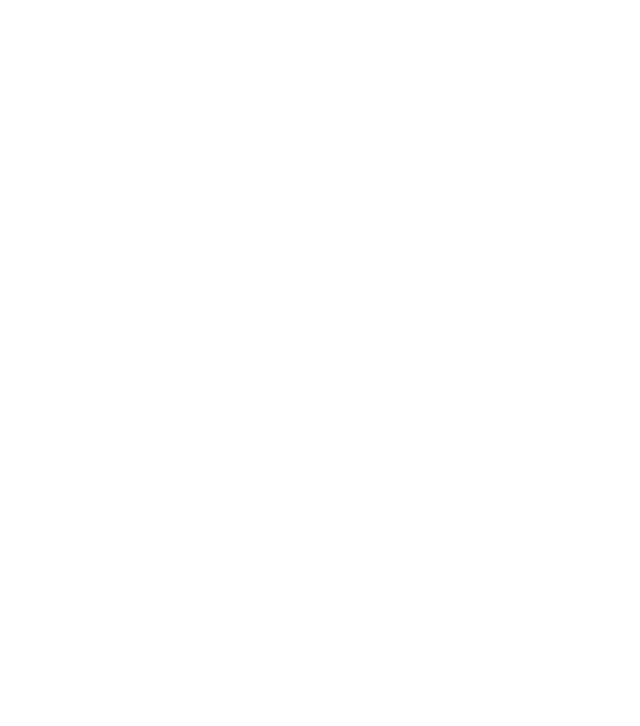
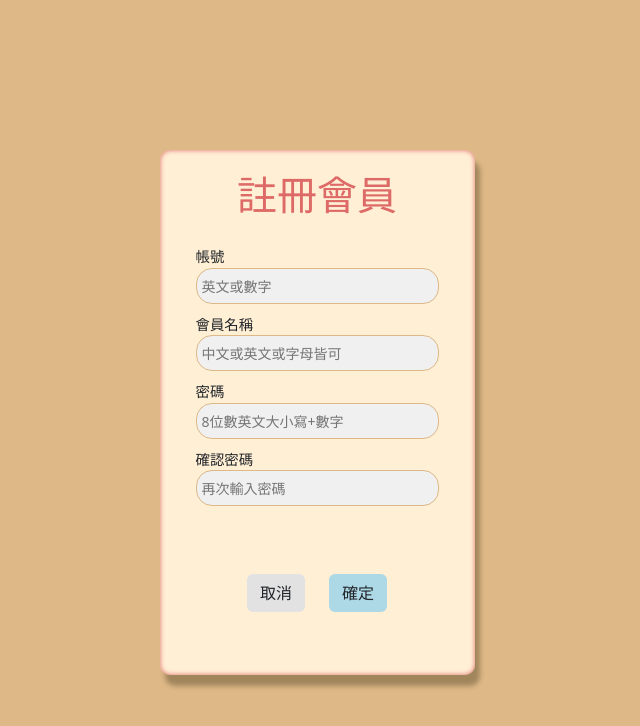
Before and after one commit to Miu37/handy, a Nuxt app: page /register in a window 1280 px wide. Before the commit this address had no page. Shown: the top 726 px of the page, without its empty margins (323-963 px from the left). Built offline with nearby package versions, Linux system fonts and the light colour scheme.

Commit message:
[feat] 安裝axios

```diff
--- a/package.json
+++ b/package.json
@@ -15,6 +15,7 @@
     "@fortawesome/free-regular-svg-icons": "^6.5.1",
     "@fortawesome/free-solid-svg-icons": "^6.5.1",
     "@fortawesome/vue-fontawesome": "^3.0.6",
+    "axios": "^1.6.8",
     "bootstrap": "^5.3.3",
     "nuxt": "^3.10.3",
     "sass": "^1.72.0",
--- a/pages/index.vue
+++ b/pages/index.vue
@@ -5,6 +5,10 @@
 
 function login() {
   router.push('/usr');
+}
+
+function register() {
+  router.push('/register');
 }
 </script>
 
@@ -24,7 +28,7 @@
       </div>
       <div class="loginBtn">
         <button class="btn me-4" @click="login">登入</button>
-        <button class="btn">註冊</button>
+        <button class="btn" @click="register">註冊</button>
       </div>
     </div>
   </div>
--- /dev/null
+++ b/pages/register.vue
@@ -0,0 +1,116 @@
+<script setup>
+import { useRouter } from 'vue-router';
+import { register } from '@/server/api/api';
+
+const reqData = reactive({
+  account: 'test',
+  name: 'test',
+  password: '123',
+  email: '',
+  phone: '',
+  headshot: [],
+});
+const router = useRouter();
+
+function confirm() {
+  register(reqData).then((res) => {
+    console.log('b',res)
+  });
+}
+
+function cancel() {
+  router.push('/');
+}
+</script>
+
+<template>
+  <div class="all">
+    <div class="register">
+      <div class="title">
+        <p>註冊會員</p>
+      </div>
+      <div class="registerInfo">
+        <div>
+          <p>帳號</p>
+          <input type="text" placeholder="英文或數字" />
+        </div>
+        <div>
+          <p>會員名稱</p>
+          <input type="text" placeholder="中文或英文或字母皆可" />
+        </div>
+        <div>
+          <p>密碼</p>
+          <input type="password" placeholder="8位數英文大小寫+數字" />
+        </div>
+        <div>
+          <p>確認密碼</p>
+          <input type="password" placeholder="再次輸入密碼" />
+        </div>
+      </div>
+      <div class="registerBtn">
+        <button class="btn me-4" @click="cancel">取消</button>
+        <button class="btn" @click="confirm">確定</button>
+      </div>
+    </div>
+  </div>
+</template>
+
+<style lang="scss" scoped>
+.all {
+  background-color: burlywood;
+  width: 100vw;
+  height: 100vh;
+  display: flex;
+  justify-content: center;
+  align-content: center;
+  .register {
+    margin: 150px;
+    display: flex;
+    align-items: center;
+    flex-direction: column;
+    width: 315px;
+    height: 525px;
+    border-radius: 10px;
+    padding: 10px;
+    background-color: papayawhip;
+    box-shadow: 0 0 5px inset #de6a67, 5px 11px 5px #a1865c;
+    .title {
+      margin-top: 10px;
+      p {
+        text-align: center;
+        font-size: 2.5rem;
+        color: #de6a67;
+        font-family: monospace;
+      }
+    }
+    .registerInfo {
+      height: 65%;
+      div {
+        margin-bottom: 10px;
+        p {
+          margin: 0px;
+          font-size: 0.9rem;
+        }
+        input {
+          border-radius: 16px;
+          border: 1px solid burlywood;
+          padding: 5px;
+          background-color: #f0f0f0;
+        }
+        input[type='text']::placeholder,
+        input[type='password']::placeholder {
+          font-size: 14px;
+        }
+      }
+    }
+    .registerBtn {
+      button:nth-child(1) {
+        background-color: #e2e2e2;
+      }
+      button:nth-child(2) {
+        background-color: #add8e6;
+      }
+    }
+  }
+}
+</style>
```
Also changed, not shown: 1 other file (tests, documents, lock files or other folders).
